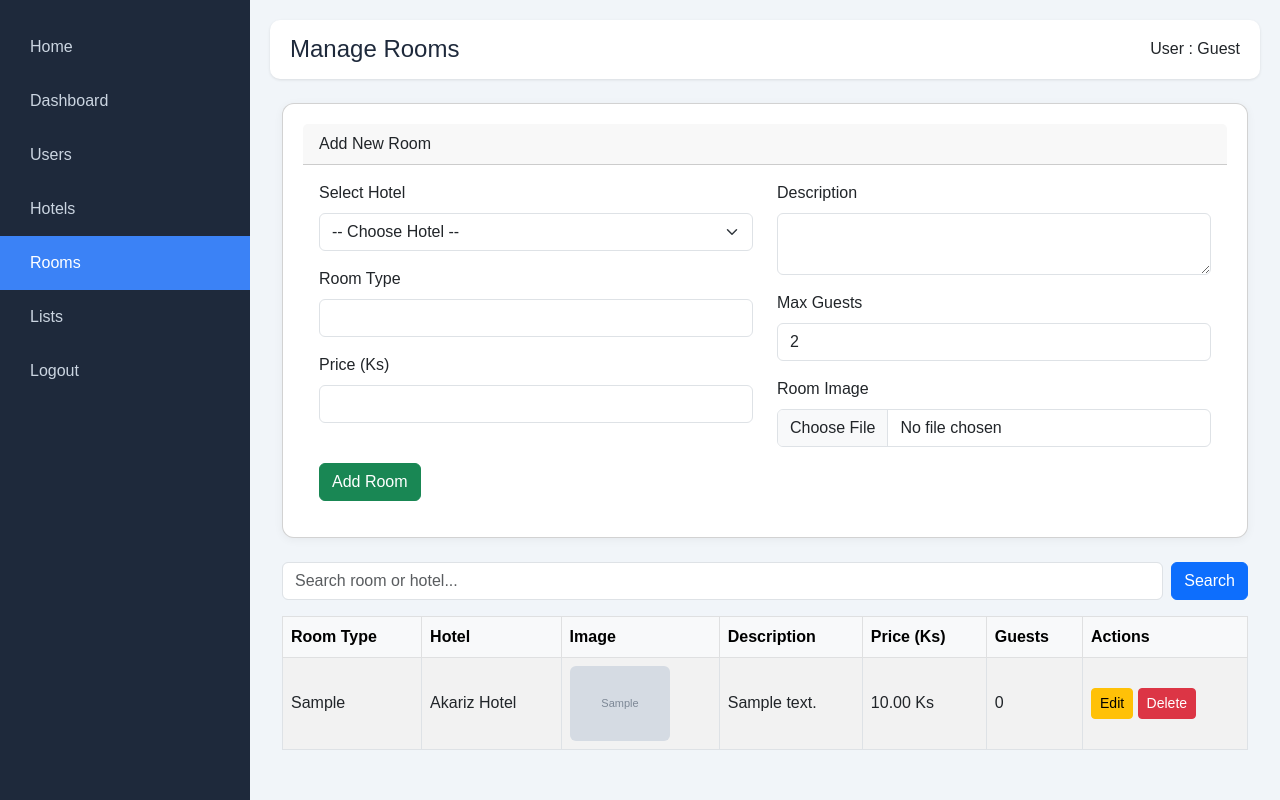
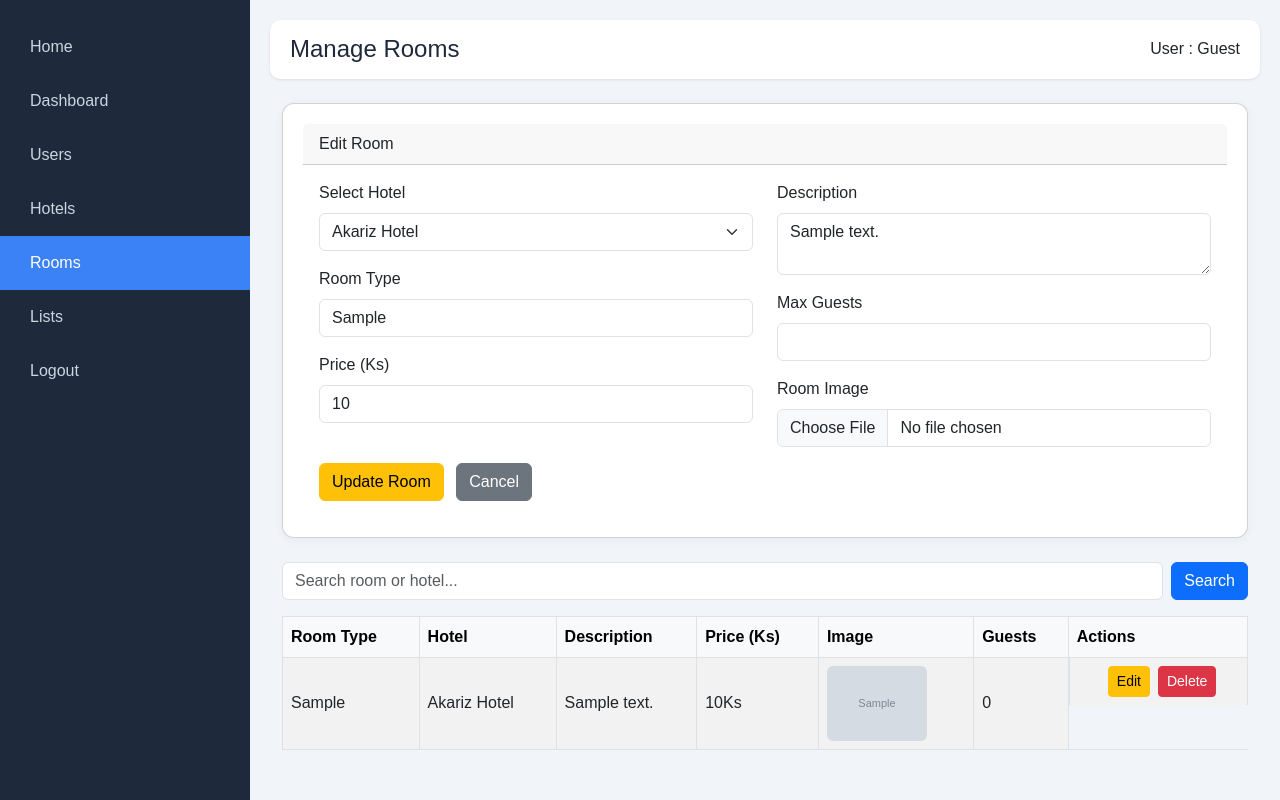
Before and after one commit to BomeMyatKyaw/hotel_booking, a PHP site: page /admin/manage_rooms.php?edit=1 in a window 1280 px wide. Run offline with PHP 8.4, Linux system fonts and the light colour scheme; a user stored in the database is signed in; data comes from the database, SQL or seed files in the repository; tables that the repository leaves empty or names only in its code hold one stand-in row (values such as "Sample post"); grey boxes marked "Sample" are stand-in pictures.

Commit message:
Changes to be committed: 	modified:   admin/bookinglists.php 	modified:   admin/edit_hotel.php 	deleted:    admin/layouts/footer.php 	modified:   admin/manage_hotels.php 	modified:   admin/manage_rooms.php 	modified:   auth/logout.php 	deleted:    images/akariz.webp 	deleted:    images/akariz3.jpg 	deleted:    images/akariz4.jpg 	modified:   includes/db.php 	modified:   user/booking.php 	modified:   user/booking_list.php 	modified:   user/hotel_details.php

```diff
--- a/admin/bookinglists.php
+++ b/admin/bookinglists.php
@@ -141,7 +141,7 @@
                                 <td><?= htmlspecialchars($booking['room_name']); ?></td>
                                 <td><?= htmlspecialchars($booking['check_in']); ?></td>
                                 <td><?= htmlspecialchars($booking['check_out']); ?></td>
-                                <td><?= number_format($booking['total_price'], 2); ?>Ks</td>
+                                <td><?= number_format($booking['total_price'], 0); ?>Ks</td>
                                 <td>
                                     <?php
                                     $status = $booking['status'];
@@ -173,7 +173,7 @@
                                             <p><strong>Room:</strong> <?= htmlspecialchars($booking['room_name']); ?></p>
                                             <p><strong>Check-in:</strong> <?= htmlspecialchars($booking['check_in']); ?></p>
                                             <p><strong>Check-out:</strong> <?= htmlspecialchars($booking['check_out']); ?></p>
-                                            <p><strong>Total Price:</strong> <?= number_format($booking['total_price'], 2); ?> Ks</p>
+                                            <p><strong>Total Price:</strong> <?= number_format($booking['total_price'], 0); ?> Ks</p>
                                             <p><strong>Status:</strong>
                                                 <?php
                                                     if ($status === 'paid') {
--- a/admin/edit_hotel.php
+++ b/admin/edit_hotel.php
@@ -76,11 +76,6 @@
             <label>Description</label>
             <textarea name="description" class="form-control" required><?= htmlspecialchars($hotel['description']) ?></textarea>
         </div>
-        <div class="mb-2">
-            <label>Price (Ks)</label>
-            <input type="number" name="price" class="form-control" value="<?= $hotel['price'] ?>" required>
-        </div>
-
         <div class="mb-3">
             <label>Current Images</label>
             <br/>
--- a/admin/manage_rooms.php
+++ b/admin/manage_rooms.php
@@ -14,6 +14,17 @@
 $search = isset($_GET['search']) ? trim($_GET['search']) : '';
 $searchQuery = $search ? "WHERE r.room_type LIKE '%$search%' OR h.name LIKE '%$search%'" : '';
 
+// Flags for edit mode
+$editMode = false;
+$editRoom = null;
+
+if (isset($_GET['edit'])) {
+    $editMode = true;
+    $editId = (int)$_GET['edit'];
+    $editRoomQuery = $conn->query("SELECT * FROM rooms WHERE id = $editId");
+    $editRoom = $editRoomQuery->fetch_assoc();
+}
+
 // Add new room
 if ($_SERVER['REQUEST_METHOD'] === 'POST' && isset($_POST['create'])) {
     $hotel_id = $_POST['hotel_id'];
@@ -22,27 +33,61 @@
     $price = $_POST['price'];
     $max_guests = $_POST['max_guests'];
 
-    // Insert room (excluding image_name)
     $stmt = $conn->prepare("INSERT INTO rooms (hotel_id, room_type, description, price, max_guests) VALUES (?, ?, ?, ?, ?)");
     $stmt->bind_param("issdi", $hotel_id, $room_type, $description, $price, $max_guests);
     $stmt->execute();
     $room_id = $stmt->insert_id;
     $stmt->close();
 
-    // Handle image upload
     if (!empty($_FILES['image']['name'])) {
         $image_name = basename($_FILES['image']['name']);
         $target = '../images/' . $image_name;
         move_uploaded_file($_FILES['image']['tmp_name'], $target);
 
-        // Insert into room_images
         $stmt = $conn->prepare("INSERT INTO room_images (room_id, image_name) VALUES (?, ?)");
         $stmt->bind_param("is", $room_id, $image_name);
         $stmt->execute();
         $stmt->close();
     }
 
-    header("Location: manage_room.php");
+    header("Location: manage_rooms.php");
+    exit;
+}
+
+// Update room
+if ($_SERVER['REQUEST_METHOD'] === 'POST' && isset($_POST['update'])) {
+    $room_id = $_POST['room_id'];
+    $hotel_id = $_POST['hotel_id'];
+    $room_type = $_POST['room_type'];
+    $description = $_POST['description'];
+    $price = $_POST['price'];
+    $max_guests = $_POST['max_guests'];
+
+    $stmt = $conn->prepare("UPDATE rooms SET hotel_id = ?, room_type = ?, description = ?, price = ?, max_guests = ? WHERE id = ?");
+    $stmt->bind_param("issdii", $hotel_id, $room_type, $description, $price, $max_guests, $room_id);
+    $stmt->execute();
+    $stmt->close();
+
+    if (!empty($_FILES['image']['name'])) {
+        $res = $conn->query("SELECT image_name FROM room_images WHERE room_id = $room_id");
+        while ($img = $res->fetch_assoc()) {
+            if (file_exists("../images/" . $img['image_name'])) {
+                unlink("../images/" . $img['image_name']);
+            }
+        }
+        $conn->query("DELETE FROM room_images WHERE room_id = $room_id");
+
+        $image_name = basename($_FILES['image']['name']);
+        $target = '../images/' . $image_name;
+        move_uploaded_file($_FILES['image']['tmp_name'], $target);
+
+        $stmt = $conn->prepare("INSERT INTO room_images (room_id, image_name) VALUES (?, ?)");
+        $stmt->bind_param("is", $room_id, $image_name);
+        $stmt->execute();
+        $stmt->close();
+    }
+
+    header("Location: manage_rooms.php");
     exit;
 }
 
@@ -50,7 +95,6 @@
 if (isset($_GET['delete'])) {
     $id = (int)$_GET['delete'];
 
-    // Delete image(s)
     $res = $conn->query("SELECT image_name FROM room_images WHERE room_id = $id");
     while ($img = $res->fetch_assoc()) {
         if ($img && file_exists("../images/" . $img['image_name'])) {
@@ -64,18 +108,13 @@
     exit;
 }
 
-// Fetch hotels
 $hotels = $conn->query("SELECT id, name FROM hotels");
-
-// Fetch rooms with one image per room (LEFT JOIN for optional image)
 $rooms = $conn->query("
     SELECT r.*, h.name AS hotel_name, ri.image_name
     FROM rooms r
     JOIN hotels h ON r.hotel_id = h.id
     LEFT JOIN (
-        SELECT room_id, image_name
-        FROM room_images
-        GROUP BY room_id
+        SELECT room_id, image_name FROM room_images GROUP BY room_id
     ) ri ON r.id = ri.room_id
     $searchQuery
     ORDER BY r.id DESC
@@ -90,66 +129,71 @@
     <link href="https://cdn.jsdelivr.net/npm/bootstrap@5.3.0/dist/css/bootstrap.min.css" rel="stylesheet">
     <link rel="stylesheet" href="../assets/css/dashboardstyle.css" />
     <style>
-        body { font-family: Arial, sans-serif; margin: 0; padding: 0; }
+        body { font-family: Arial, sans-serif; }
         .main { margin-left: 250px; }
         .room-img { max-width: 100px; max-height: 80px; object-fit: cover; }
         .table th, .table td { vertical-align: middle; }
     </style>
 </head>
 <body>
-
 <?php include('layouts/sidebar.php'); ?>
-
 <div class="main">
     <?php include('layouts/header.php'); ?>
-
     <div class="container-fluid mt-4">
-        <!-- Add Room Form -->
         <div class="card mb-4">
-            <div class="card-header">Add New Room</div>
+            <div class="card-header"><?= $editMode ? "Edit Room" : "Add New Room" ?></div>
             <div class="card-body">
                 <form method="POST" enctype="multipart/form-data">
+                    <input type="hidden" name="room_id" value="<?= $editMode ? $editRoom['id'] : '' ?>">
                     <div class="row">
                         <div class="col-md-6">
                             <div class="mb-3">
                                 <label for="hotel_id" class="form-label">Select Hotel</label>
                                 <select name="hotel_id" id="hotel_id" class="form-select" required>
                                     <option value="">-- Choose Hotel --</option>
-                                    <?php while ($hotel = $hotels->fetch_assoc()): ?>
-                                        <option value="<?= $hotel['id'] ?>"><?= htmlspecialchars($hotel['name']) ?></option>
+                                    <?php
+                                    $hotels->data_seek(0);
+                                    while ($hotel = $hotels->fetch_assoc()): ?>
+                                        <option value="<?= $hotel['id'] ?>" <?= $editMode && $editRoom['hotel_id'] == $hotel['id'] ? 'selected' : '' ?>>
+                                            <?= htmlspecialchars($hotel['name']) ?>
+                                        </option>
                                     <?php endwhile; ?>
                                 </select>
                             </div>
                             <div class="mb-3">
                                 <label for="room_type" class="form-label">Room Type</label>
-                                <input type="text" name="room_type" id="room_type" class="form-control" required>
+                                <input type="text" name="room_type" id="room_type" class="form-control" value="<?= $editMode ? htmlspecialchars($editRoom['room_type']) : '' ?>" required>
                             </div>
                             <div class="mb-3">
                                 <label for="price" class="form-label">Price (Ks)</label>
-                                <input type="number" step="0.01" name="price" id="price" class="form-control" required>
+                                <input type="number" step="0.01" name="price" id="price" class="form-control" value="<?= $editMode ? $editRoom['price'] : '' ?>" required>
                             </div>
                         </div>
                         <div class="col-md-6">
                             <div class="mb-3">
                                 <label for="description" class="form-label">Description</label>
-                                <textarea name="description" id="description" class="form-control" required></textarea>
+                                <textarea name="description" id="description" class="form-control" required><?= $editMode ? htmlspecialchars($editRoom['description']) : '' ?></textarea>
                             </div>
                             <div class="mb-3">
                                 <label for="max_guests" class="form-label">Max Guests</label>
-                                <input type="number" name="max_guests" id="max_guests" class="form-control" value="2" required>
+                                <input type="number" name="max_guests" id="max_guests" class="form-control" value="<?= $editMode ? $editRoom['max_guests'] : '2' ?>" required>
                             </div>
                             <div class="mb-3">
                                 <label for="image" class="form-label">Room Image</label>
-                                <input type="file" name="image" id="image" class="form-control" required>
+                                <input type="file" name="image" id="image" class="form-control" <?= $editMode ? '' : 'required' ?>>
                             </div>
                         </div>
                     </div>
-                    <button type="submit" name="create" class="btn btn-success">Add Room</button>
+                    <button type="submit" name="<?= $editMode ? 'update' : 'create' ?>" class="btn btn-<?= $editMode ? 'warning' : 'success' ?>">
+                        <?= $editMode ? 'Update Room' : 'Add Room' ?>
+                    </button>
+                    <?php if ($editMode): ?>
+                        <a href="manage_rooms.php" class="btn btn-secondary ms-2">Cancel</a>
+                    <?php endif; ?>
                 </form>
             </div>
         </div>
 
-        <!-- Search -->
         <div class="mb-3">
             <form method="GET" class="d-flex">
                 <input type="text" name="search" class="form-control me-2" placeholder="Search room or hotel..." value="<?= htmlspecialchars($search) ?>">
@@ -157,16 +201,15 @@
             </form>
         </div>
 
-        <!-- Rooms Table -->
         <div class="table-responsive">
             <table class="table table-bordered table-striped">
                 <thead class="table-light">
                     <tr>
-                <th>Room Type</th>
+                        <th>Room Type</th>
                         <th>Hotel</th>
-                        <th>Image</th>
                         <th>Description</th>
                         <th>Price (Ks)</th>
+                        <th>Image</th>
                         <th>Guests</th>
                         <th>Actions</th>
                     </tr>
@@ -176,6 +219,8 @@
                     <tr>
                         <td><?= htmlspecialchars($room['room_type']) ?></td>
                         <td><?= htmlspecialchars($room['hotel_name']) ?></td>
+                        <td><?= htmlspecialchars($room['description']) ?></td>
+                        <td><?= number_format($room['price'], 0) ?>Ks</td>
                         <td>
                             <?php if (!empty($room['image_name'])): ?>
                                 <img src="../images/<?= htmlspecialchars($room['image_name']) ?>" class="room-img rounded">
@@ -183,11 +228,9 @@
                                 <span class="text-muted">No image</span>
                             <?php endif; ?>
                         </td>
-                        <td><?= htmlspecialchars($room['description']) ?></td>
-                        <td><?= number_format($room['price'], 2) ?> Ks</td>
                         <td><?= (int)$room['max_guests'] ?></td>
-                        <td>
-                            <a href="edit_room.php?id=<?= $room['id'] ?>" class="btn btn-sm btn-warning">Edit</a>
+                        <td class="d-flex justify-content-center">
+                            <a href="manage_rooms.php?edit=<?= $room['id'] ?>" class="btn btn-sm btn-warning mx-2">Edit</a>
                             <a href="?delete=<?= $room['id'] ?>" onclick="return confirm('Delete this room?')" class="btn btn-sm btn-danger">Delete</a>
                         </td>
                     </tr>
@@ -197,7 +240,6 @@
         </div>
     </div>
 </div>
-
 <script src="https://cdn.jsdelivr.net/npm/bootstrap@5.3.0/dist/js/bootstrap.bundle.min.js"></script>
 </body>
 </html>
--- a/user/booking_list.php
+++ b/user/booking_list.php
@@ -101,7 +101,7 @@
                         <td><?= htmlspecialchars($booking['room_name']); ?></td>
                         <td><?= htmlspecialchars($booking['check_in']); ?></td>
                         <td><?= htmlspecialchars($booking['check_out']); ?></td>
-                        <td>$<?= number_format($booking['total_price'], 2); ?></td>
+                        <td>$<?= number_format($booking['total_price'], 0); ?></td>
                         <td>
                             <?php
                                 $status = $booking['status'];
@@ -151,7 +151,7 @@
                                     <p><strong>Room Name:</strong> <?= htmlspecialchars($booking['room_name']); ?></p>
                                     <p><strong>Check-in:</strong> <?= htmlspecialchars($booking['check_in']); ?></p>
                                     <p><strong>Check-out:</strong> <?= htmlspecialchars($booking['check_out']); ?></p>
-                                    <p><strong>Total Price:</strong> $<?= number_format($booking['total_price'], 2); ?></p>
+                                    <p><strong>Total Price:</strong> $<?= number_format($booking['total_price'], 0); ?></p>
                                     <p><strong>Status:</strong>
                                         <?php
                                         if ($status === 'paid') {
--- a/user/hotel_details.php
+++ b/user/hotel_details.php
@@ -116,9 +116,7 @@
 
             <div class="d-flex flex-wrap align-items-center gap-3 mb-4">
                 <?php if (isset($_SESSION['role']) && $_SESSION['role'] == 'admin'): ?>
-                    <a href="../admin/edit_hotel.php?id=<?= $hotel_id ?>" class="btn btn-warning">
-                        Edit Hotel
-                    </a>
+                    <a href="../admin/edit_hotel.php?id=<?= $hotel_id ?>" class="btn btn-warning">Edit Hotel</a>
                 <?php endif; ?>
             </div>
 
```
Also changed, not shown: admin/manage_hotels.php (+3 -9 lines), auth/logout.php (+11 -0 lines), user/booking.php (+4 -4 lines), admin/layouts/footer.php (deleted), images/akariz.webp (deleted), images/akariz3.jpg (deleted), images/akariz4.jpg (deleted), includes/db.php (indentation only). Lines whose indentation alone changed are shown as unchanged.
